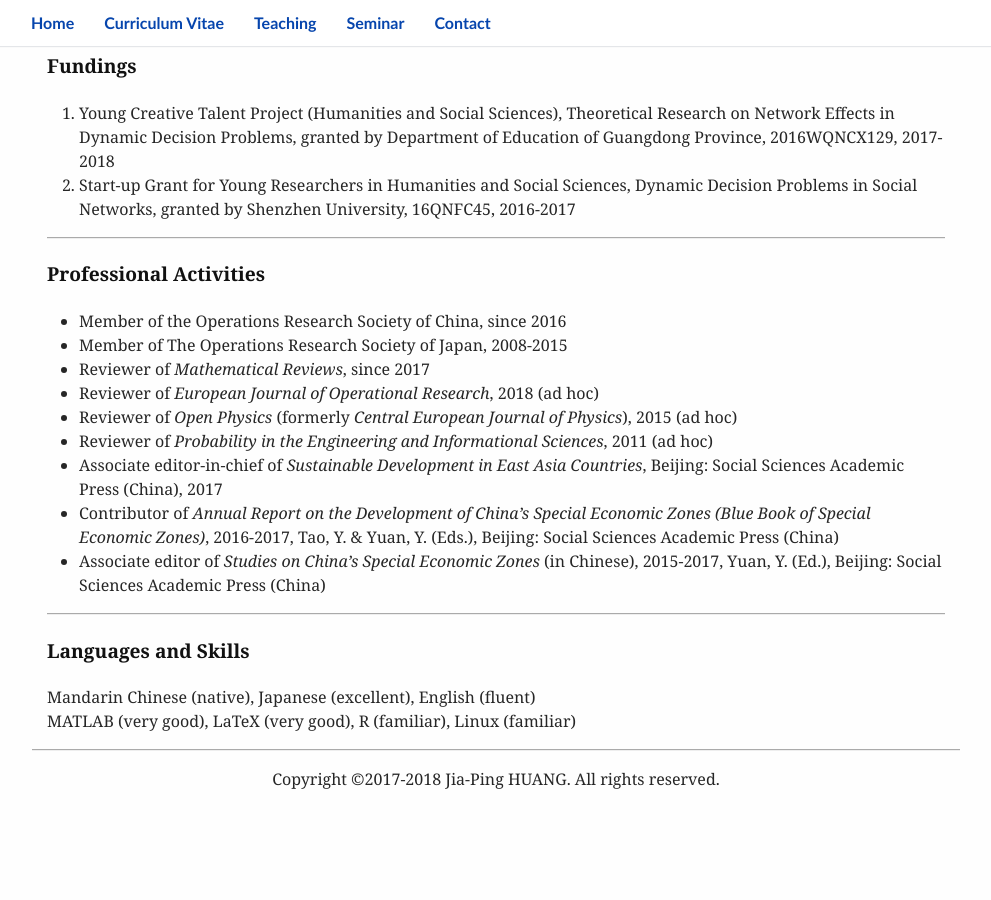
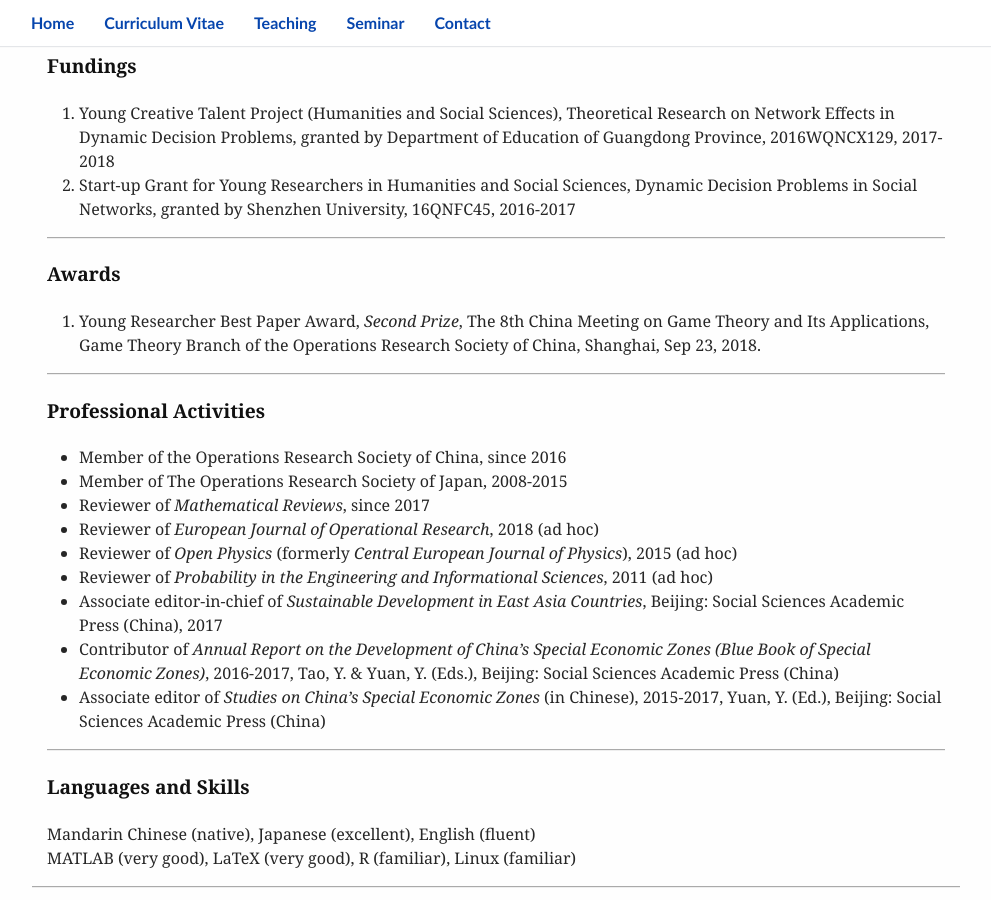
Before and after one commit to huangjp28/huangjp28.github.io, a Jekyll site: the page built from _pages/01_CV.md, in a window 1280 px wide and 900 px high, scrolled down 2019 px. Shown: the whole window, without its empty margins (144-1135 px from the left). Built offline with Jekyll 4.4.1, drawn with Linux system fonts in a browser that asks for light colours; some web fonts are replaced; before the commit the page ends 2842 px from its top, so only the background shows below that.

Commit message:
update 20180926

```diff
--- a/_pages/01_CV.md
+++ b/_pages/01_CV.md
@@ -80,6 +80,13 @@ Econometrics I [Chinese] (fall 2016, fall 2017, fall 2018).
 1. Young Creative Talent Project (Humanities and Social Sciences), Theoretical Research on Network Effects in Dynamic Decision Problems, granted by Department of Education of Guangdong Province, 2016WQNCX129, 2017-2018
 2. Start-up Grant for Young Researchers in Humanities and Social Sciences, Dynamic Decision Problems in Social Networks, granted by Shenzhen University, 16QNFC45, 2016-2017
 
+
+---
+#### Awards
+
+1. Young Researcher Best Paper Award, *Second Prize*, The 8th China Meeting on Game Theory and Its Applications, Game Theory Branch of the Operations Research Society of China, Shanghai, Sep 23, 2018.
+
+
 ---
 #### Professional Activities
 
```
Also changed, not shown: _teaching/01_econometrics.md (+1 -0 lines), 1 other file.
